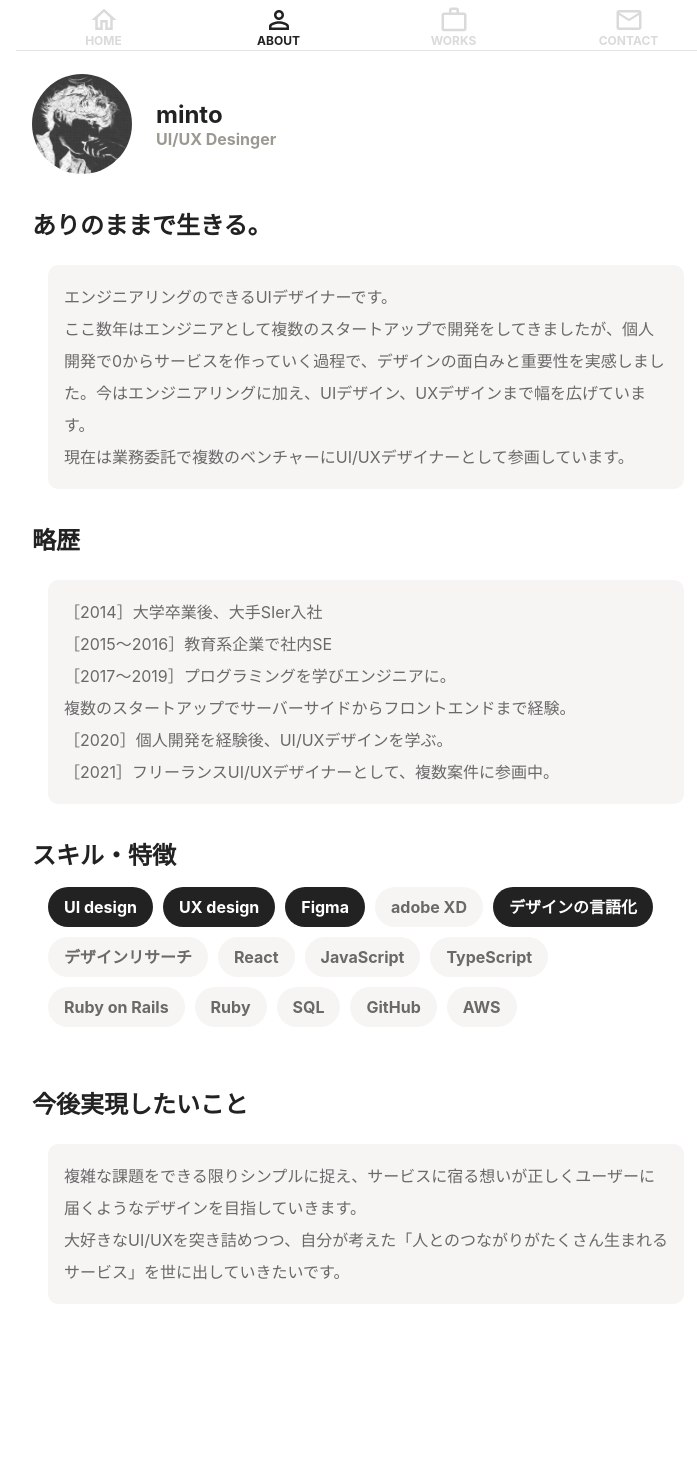
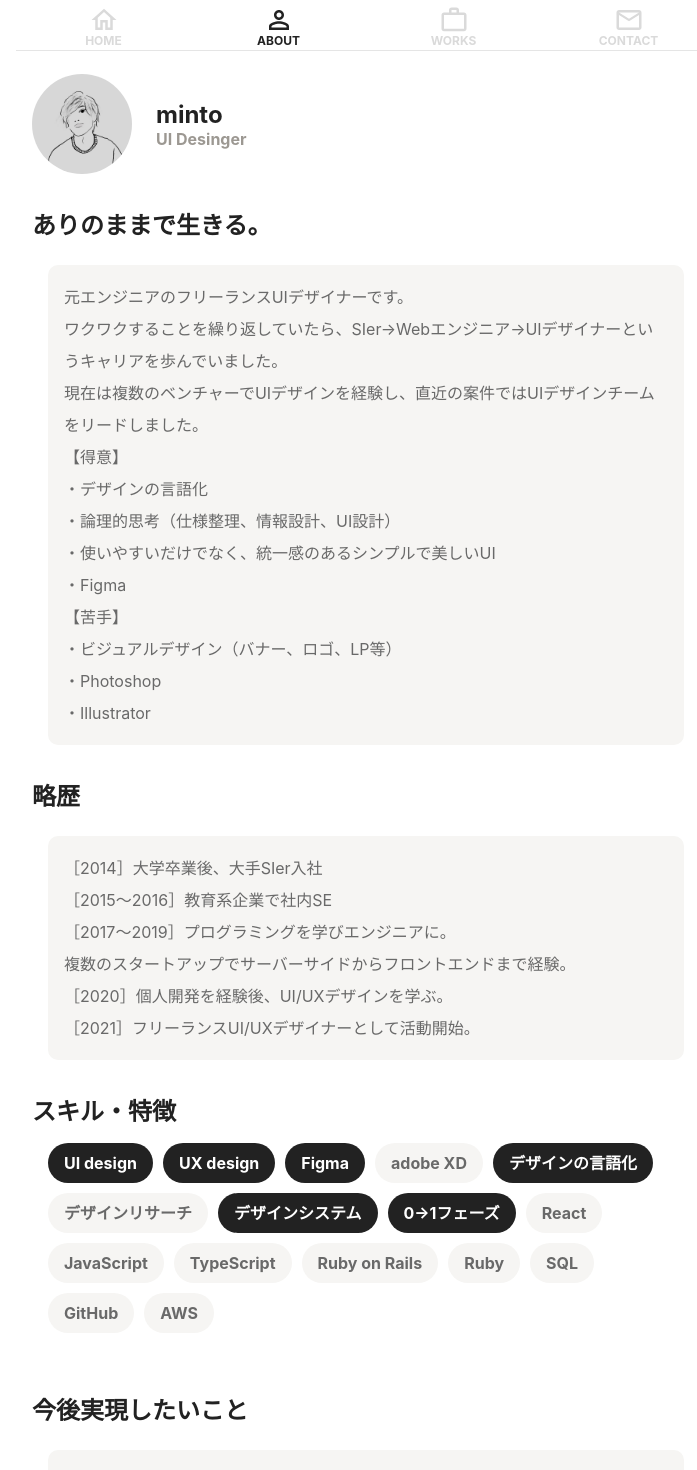
Before and after one commit to sai2017/chatbot-portfolio, a React (Create React App) app: page /about in a window 1280 px wide. Shown: the top 1470 px of the page, without its empty margins (274-971 px from the left). Before the commit the page ends 1328 px from the top, so only its background shows below. Built offline with nearby package versions, Linux system fonts and the light colour scheme.

Commit message:
プロフィール修正

```diff
--- a/src/components/About.tsx
+++ b/src/components/About.tsx
@@ -1,6 +1,6 @@
 import React from 'react';
 import '../assets/styles/about.css'
-import ProfileIcon from '../assets/img/minto-image-min.jpg'
+import ProfileIcon from '../assets/img/profile_icon.jpg'
 import { skillDataset } from '../dataset'
 
 const About: React.FC = () => {
@@ -11,12 +11,22 @@ const About: React.FC = () => {
           <img src={ProfileIcon} alt='mintoの画像' className='profile-icon' />
           <div className='basic-text-profile-wrap'>
             <div className='profile-name'>minto</div>
-            <div className='profile-occupation'>UI/UX Desinger</div>
+            <div className='profile-occupation'>UI Desinger</div>
           </div>
         </div>
         <div className='profile-title'>ありのままで生きる。</div>
         <div className='introduction-wrap'>
-          エンジニアリングのできるUIデザイナーです。<br/>ここ数年はエンジニアとして複数のスタートアップで開発をしてきましたが、個人開発で0からサービスを作っていく過程で、デザインの面白みと重要性を実感しました。今はエンジニアリングに加え、UIデザイン、UXデザインまで幅を広げています。<br/>現在は業務委託で複数のベンチャーにUI/UXデザイナーとして参画しています。
+          元エンジニアのフリーランスUIデザイナーです。<br/>ワクワクすることを繰り返していたら、SIer→Webエンジニア→UIデザイナーというキャリアを歩んでいました。<br/>現在は複数のベンチャーでUIデザインを経験し、直近の案件ではUIデザインチームをリードしました。<br/>【得意】<br/>
+          ・デザインの言語化<br/>
+          ・論理的思考（仕様整理、情報設計、UI設計）<br/>
+          ・使いやすいだけでなく、統一感のあるシンプルで美しいUI<br/>
+          ・Figma<br/>
+
+          【苦手】<br/>
+          ・ビジュアルデザイン（バナー、ロゴ、LP等）<br/>
+          ・Photoshop<br/>
+          ・Illustrator<br/>
+
         </div>
         <div className='profile-title'>略歴</div>
         <div className='introduction-wrap'>
@@ -25,7 +35,7 @@ const About: React.FC = () => {
         ［2017〜2019］プログラミングを学びエンジニアに。<br/>
         　複数のスタートアップでサーバーサイドからフロントエンドまで経験。<br/>
         ［2020］個人開発を経験後、UI/UXデザインを学ぶ。<br/>
-        ［2021］フリーランスUI/UXデザイナーとして、複数案件に参画中。
+        ［2021］フリーランスUI/UXデザイナーとして活動開始。
         </div>
         <div className='profile-title'>スキル・特徴</div>
         <div className='tags-wrap'>
--- a/src/components/Contact.tsx
+++ b/src/components/Contact.tsx
@@ -1,7 +1,7 @@
 import React from "react";
 import '../assets/styles/style.css'
 import '../assets/styles/contact.css'
-import ProfileIcon from '../assets/img/minto-image-min.jpg'
+import ProfileIcon from '../assets/img/profile_icon.jpg'
 import TwitterIcon from '../assets/img/ant-design_twitter-circle-filled.svg'
 import GitHubIcon from '../assets/img/ant-design_github-filled.svg'
 
--- a/src/components/Home.tsx
+++ b/src/components/Home.tsx
@@ -5,7 +5,7 @@ import { AnswersList, Chats } from './index';
 import { ChatbotDatasetModel } from '../models/ChatbotDatasetModel'
 import { AnswerModel } from '../models/AnswerModel'
 import { ChatModel } from '../models/ChatModel'
-import ProfileIcon from '../assets/img/minto-image-min.jpg'
+import ProfileIcon from '../assets/img/profile_icon.jpg'
 
 const Home: React.FC = () => {
   const [answers, setAnswers] = useState<AnswerModel[]>([]);
@@ -69,7 +69,7 @@ const Home: React.FC = () => {
         <div className='first-view-wrap'>
           <img src={ProfileIcon} alt='mintoの画像' className='profile-icon' />
           <div className='first-view-name'>minto</div>
-          <div className='first-view-portfolio'>UI/UX Desinger</div>
+          <div className='first-view-portfolio'>UI Desinger</div>
         </div>
         <Chats chats={chats} />
         <AnswersList answers={answers} select={selectAnswer} />
--- a/src/dataset.ts
+++ b/src/dataset.ts
@@ -4,7 +4,7 @@ export const chatbotDataset = {
           {content: "OK👌", nextId: "reazon"},
           {content: "ごめんなさい🙏", nextId: "sorry"}
       ],
-      question: "こんにちは！\nエンジニアリングもできるUI/UXデザイナーのmintoです。\nちょっとお話しませんか？",
+      question: "こんにちは！\nエンジニアリングもできるUIデザイナーのmintoです。\nちょっとお話しませんか？",
   },
   "reazon": {
     answers: [
@@ -87,6 +87,8 @@ export const skillDataset: {name: string, isEmphasis: boolean}[] = [
     { name: 'adobe XD',      isEmphasis: false },
     { name: 'デザインの言語化', isEmphasis: true },
     { name: 'デザインリサーチ', isEmphasis: false },
+    { name: 'デザインシステム', isEmphasis: true },
+    { name: '0→1フェーズ', isEmphasis: true },
     { name: 'React',         isEmphasis: false },
     { name: 'JavaScript',    isEmphasis: false },
     { name: 'TypeScript',    isEmphasis: false },
```
Also changed, not shown: src/assets/img/profile_icon.jpg (added).
